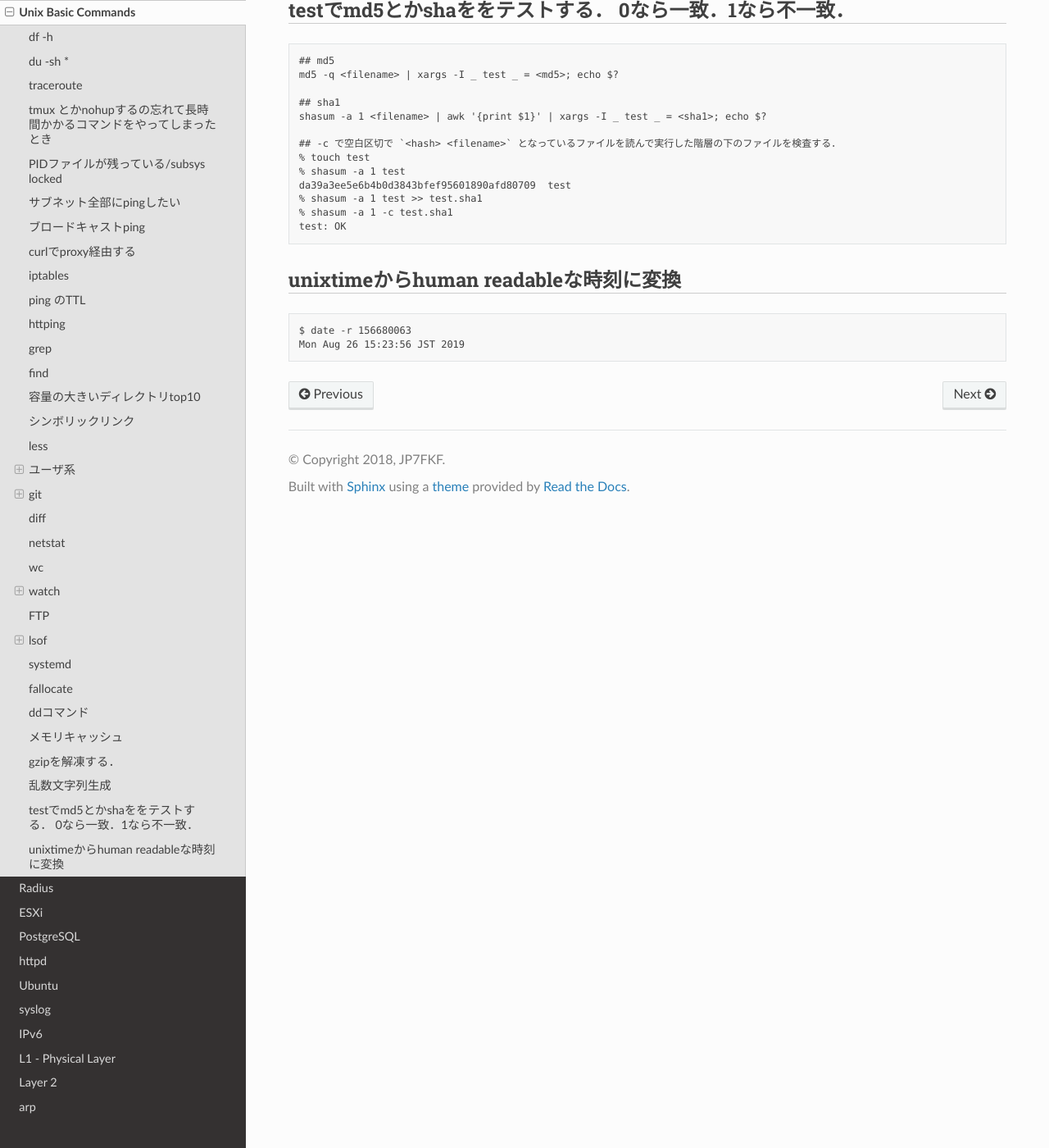
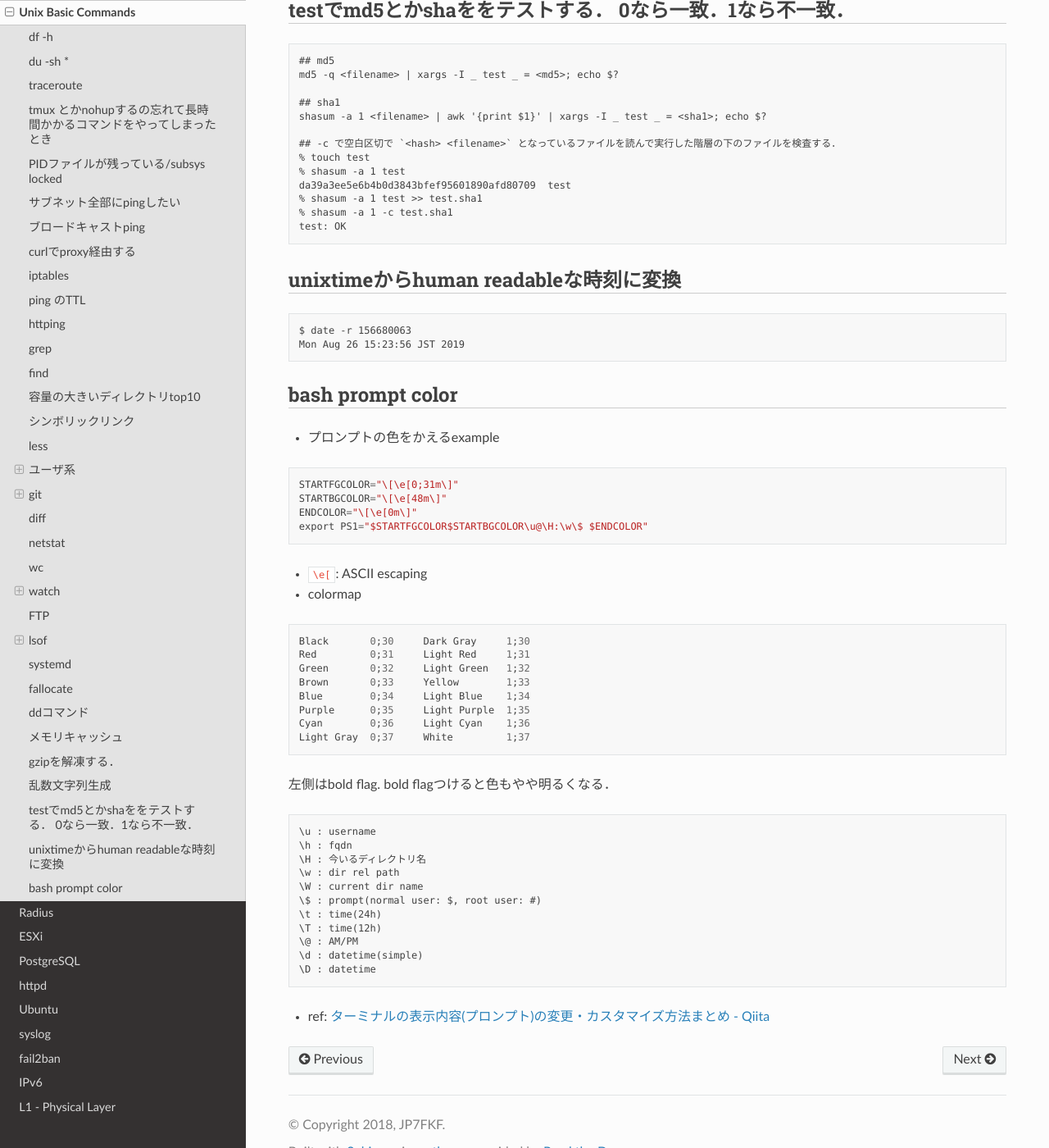
Before and after one commit to jp7fkf/JP7FKF-Warehouse, a Sphinx documentation site: the page built from source/unix/unix_basic_commands.md, in a window 1280 px wide and 1400 px high, scrolled down 12884 px. Shown: the whole window at 82% size. Built offline with Sphinx 7.4.7 and the Read the Docs theme 2.0.0, drawn with Linux system fonts in a browser that asks for light colours.

Commit message:
2020-08-23 20:31:25 JST

````diff
--- a/source/index.rst
+++ b/source/index.rst
@@ -90,6 +90,7 @@ Welcome to JP7FKF-Warehouse!
   unix/httpd
   unix/ubuntu
   unix/syslog
+  unix/fail2ban
   network/ipv6
   network/l1
   network/l2
--- a/source/unix/unix_basic_commands.md
+++ b/source/unix/unix_basic_commands.md
@@ -567,3 +567,41 @@ test: OK
 $ date -r 156680063
 Mon Aug 26 15:23:56 JST 2019
 ```
+
+## bash prompt color
+- プロンプトの色をかえるexample
+```
+STARTFGCOLOR="\[\e[0;31m\]"
+STARTBGCOLOR="\[\e[48m\]"
+ENDCOLOR="\[\e[0m\]"
+export PS1="$STARTFGCOLOR$STARTBGCOLOR\u@\H:\w\$ $ENDCOLOR"
+```
+  - `\e[`: ASCII escaping
+
+- colormap
+```
+Black       0;30     Dark Gray     1;30
+Red         0;31     Light Red     1;31
+Green       0;32     Light Green   1;32
+Brown       0;33     Yellow        1;33
+Blue        0;34     Light Blue    1;34
+Purple      0;35     Light Purple  1;35
+Cyan        0;36     Light Cyan    1;36
+Light Gray  0;37     White         1;37
+```
+左側はbold flag. bold flagつけると色もやや明るくなる．
+
+```
+\u : username
+\h : fqdn
+\H : 今いるディレクトリ名
+\w : dir rel path
+\W : current dir name
+\$ : prompt(normal user: $, root user: #)
+\t : time(24h)
+\T : time(12h)
+\@ : AM/PM
+\d : datetime(simple)
+\D : datetime
+```
+- ref: [ターミナルの表示内容(プロンプト)の変更・カスタマイズ方法まとめ - Qiita](https://qiita.com/hmmrjn/items/60d2a64c9e5bf7c0fe60)
````
Also changed, not shown: source/dialy/202006.md (+1 -1 lines), source/dialy/202008.md (+19 -1 lines), source/hobbies/places.md (+1 -0 lines), source/tech/ldap.md (+5 -4 lines), source/unix/fail2ban.md (added, +198 -0 lines).
